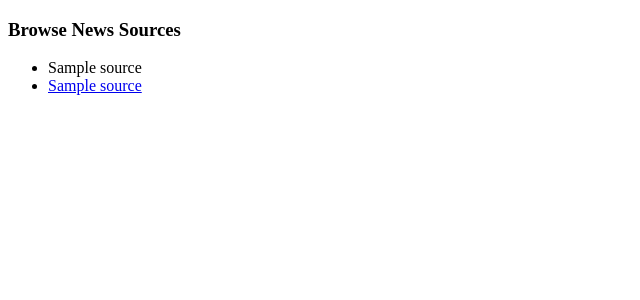
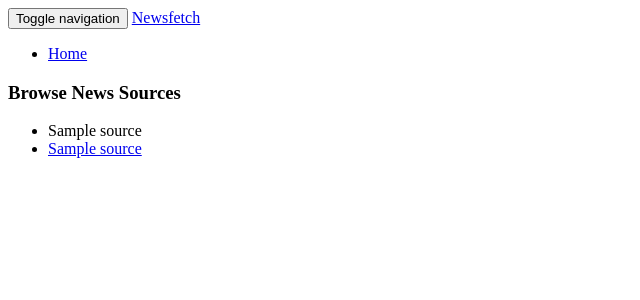
Before and after one commit to sharonkorir/Newsfetch, a Flask app: template app/templates/index.html in a window 1280 px wide. Shown: the top 300 px of the page, without its empty margins (0-640 px from the left). Run offline with Flask 2, Linux system fonts and the light colour scheme; the template is opened without the code that fills it: most values are stand-ins (such as "Sample title", 1, 10 or a date in 2020); some libraries are stand-ins or nearby versions.

Commit message:
add navbar

```diff
--- a/app/templates/base.html
+++ b/app/templates/base.html
@@ -1,18 +1,6 @@
-<!DOCTYPE html>
-<html>
-    <head>
-        <meta charset="utf-8">
-        {% if title %}
-        <title> {{ title }}</title>
-        {% else %}
-        <title> Welcome to Newsfetch </title>
-        {% endif %}
-    </head>
-    <body>
-        <!-- Content block -->
+{% extends 'bootstrap/base.html'%}
 
-        {% block content %}
-
-        {% endblock%}
-    </body>
-</html>
+<!--navbar-->
+{% block navbar %}
+    {% include 'navbar.html' %}
+{% endblock %}
--- /dev/null
+++ b/app/templates/navbar.html
@@ -0,0 +1,18 @@
+<div class="navbar navbar-inverse" role="navigation">
+  <div class="container-fluid">
+      <div class="navbar-header">
+          <button type="button" class="navbar-toggle" data-toggle="collapse" data-target=".navbar-collapse">
+            <span class="sr-only">Toggle navigation</span>
+            <span class="icon-bar"></span>
+            <span class="icon-bar"></span>
+            <span class="icon-bar"></span>
+          </button>
+          <a class="navbar-brand" href="/"> Newsfetch </a>
+      </div>
+      <div class="navbar-collapse collapse">
+          <ul class="nav navbar-nav">
+              <li><a href="/">Home</a></li>
+      </div>
+
+  </div>
+</div>
```
